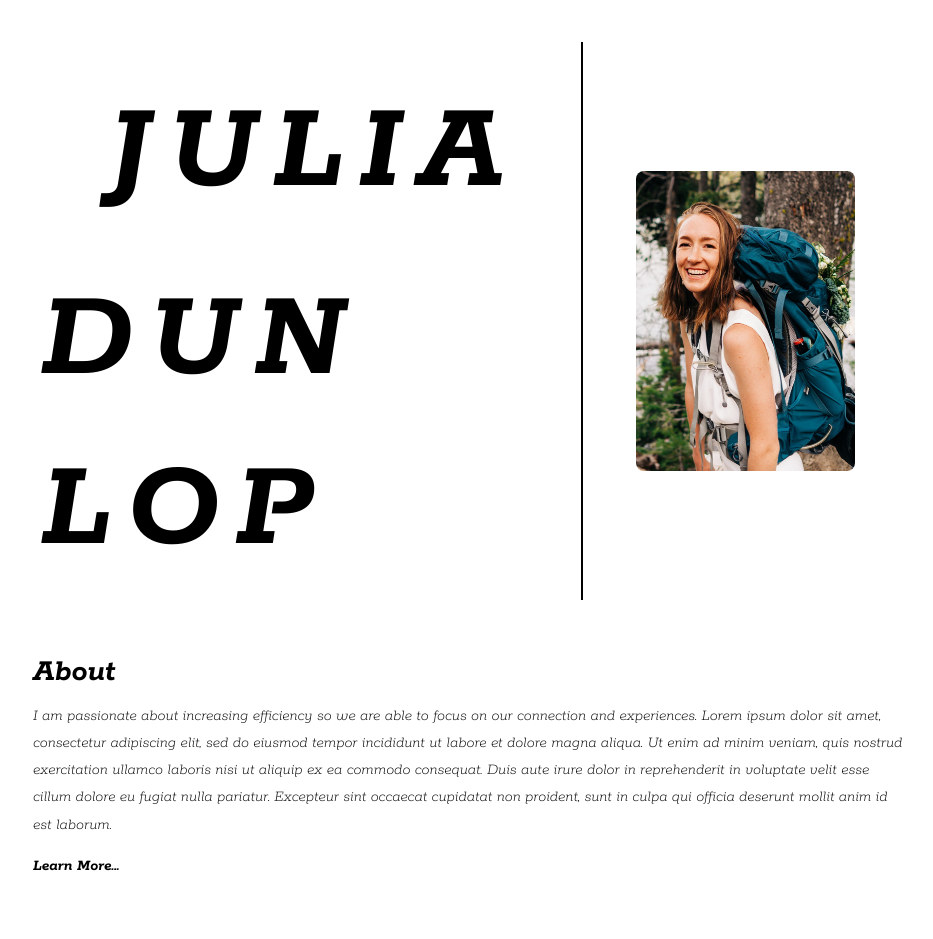
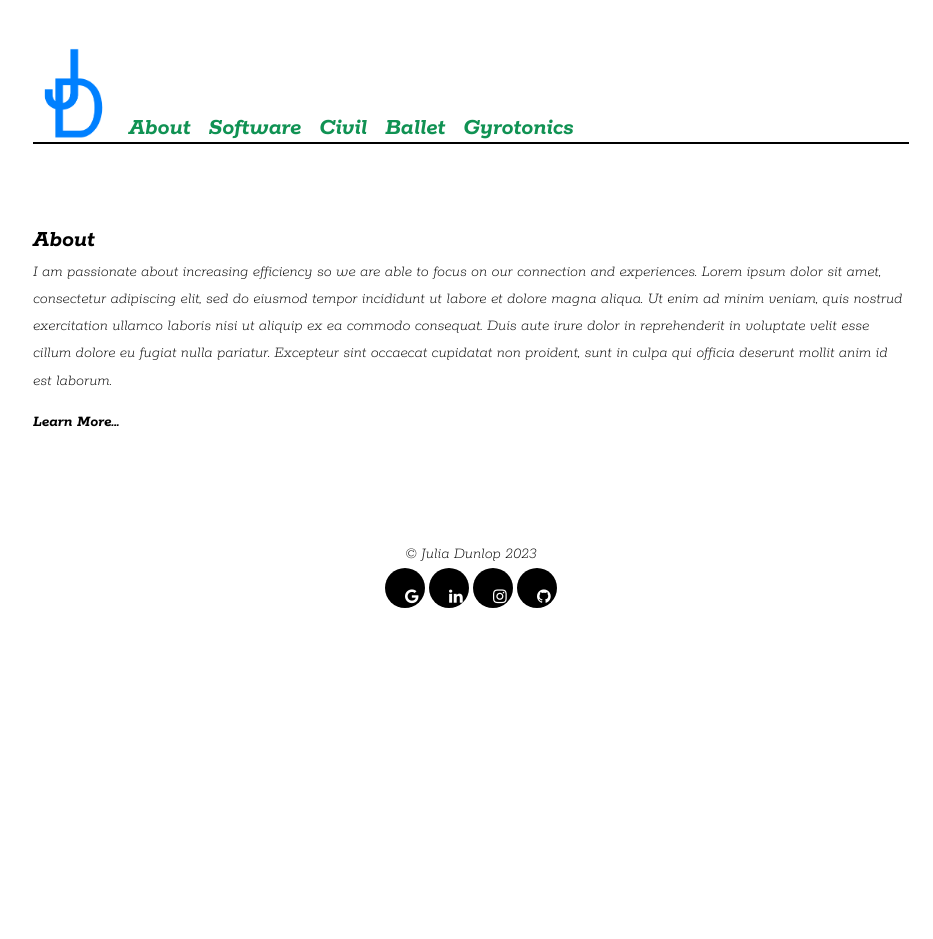
Before and after one commit to juliadunlop/mysite, a React (Create React App) app: page /#/learnmore in a window 1280 px wide. Before the commit this address led to /. Shown: the top 939 px of the page, without its empty margins (169-1102 px from the left). After the commit the page ends 832 px from the top, so only its background shows below. Built offline with nearby package versions, Linux system fonts and the light colour scheme.

Commit message:
changed to hashrouter

```diff
--- a/src/components/App.jsx
+++ b/src/components/App.jsx
@@ -1,5 +1,5 @@
 import React from "react";
-import { BrowserRouter as Router, Routes, Route } from 'react-router-dom';
+import { HashRouter as Router, Routes, Route } from 'react-router-dom';
 import Footer from "./Footer";
 import LearnMore from "./LearnMore";
 import Home from "./Home";
@@ -10,7 +10,7 @@ import Civil from "./Civil";
 import Gyrotonics from "./Gyrotonics";
 
 function App() {
-  return <Router>
+  return <Router basename = '/'>
     <Routes>
         <Route exact path='/' element={<Home />} />
         <Route element={<Layout />}>
--- a/src/components/CustomAboutTab.jsx
+++ b/src/components/CustomAboutTab.jsx
@@ -31,7 +31,7 @@ export default function CustomAboutTab() {
                         <p><a class = "link" href="https://www.ubc.ca" target="_blank" rel="noopener noreferrer" onMouseMove={(ev)=> handleMouseMove(ev)} style={{left:MousePosition.left , top: MousePosition.top}}>Rigging {/*<iframe src="https://www.google.com/" onMouseMove={(ev)=> handleMouseMove(ev)} style={{left:MousePosition.left , top: MousePosition.top}}></iframe>*/}</a> - Optimized pick points for Mass Timber construction - Language: C++</p>
                         <p><a class = "link" href="https://www.ubc.ca" target="_blank" rel="noopener noreferrer" onMouseMove={(ev)=> handleMouseMove(ev)} style={{left:MousePosition.left , top: MousePosition.top}}>Shop Drawing Parser {/*<iframe src="https://www.google.com/" onMouseMove={(ev)=> handleMouseMove(ev)} style={{left:MousePosition.left , top: MousePosition.top}}></iframe>*/}</a> - Extracting key panel characteristics - Language: Python</p>
                         <br></br>
-                        <h4 class="resume"><a href="/software" id="software">Learn More...</a></h4>
+                        <h4 class="resume"><a href="#/software" id="software">Learn More...</a></h4>
                 </TabPanel>
                 <TabPanel>
                         <h2>Education</h2>
@@ -42,7 +42,7 @@ export default function CustomAboutTab() {
                         <p><a class = "link" href="https://www.smartlam.com/" target="_blank" rel="noopener noreferrer" onMouseMove={(ev)=> handleMouseMove(ev)} style={{left:MousePosition.left , top: MousePosition.top}}>Smartlam {/*<iframe src="https://www.google.com" onMouseMove={(ev)=> handleMouseMove(ev)} style={{left:MousePosition.left , top: MousePosition.top}}></iframe>*/}</a> - Project Engineer</p>
                         <p><a class = "link" href="https://www.eclipse-engineering.com/" target="_blank" rel="noopener noreferrer" onMouseMove={(ev)=> handleMouseMove(ev)} style={{left:MousePosition.left , top: MousePosition.top}}>Eclipse Engineering {/*<iframe src="https://www.google.com" onMouseMove={(ev)=> handleMouseMove(ev)} style={{left:MousePosition.left , top: MousePosition.top}}></iframe>*/}</a> - CLT Team Lead, Project Manager, Project Engineer</p>
                         <br></br>
-                        <h4 class="resume"><a href="/civil" id="civil">Learn More...</a></h4>
+                        <h4 class="resume"><a href="#/civil" id="civil">Learn More...</a></h4>
                 </TabPanel>
                 <TabPanel>
                         <h2>Training</h2>
@@ -57,13 +57,13 @@ export default function CustomAboutTab() {
                         <p><a class = "link" href="https://www.echodance.com/" target="_blank" rel="noopener noreferrer" onMouseMove={(ev)=> handleMouseMove(ev)} style={{left:MousePosition.left , top: MousePosition.top}}>Echo School of Dance {/*<iframe src="https://www.google.com" onMouseMove={(ev)=> handleMouseMove(ev)} style={{left:MousePosition.left , top: MousePosition.top}}></iframe>*/}</a> - Upper Level Technique and Repertoire</p>
                         <p><a class = "link" href="https://www.westernballet.org/" target="_blank" rel="noopener noreferrer" onMouseMove={(ev)=> handleMouseMove(ev)} style={{left:MousePosition.left , top: MousePosition.top}}>Western Ballet {/*<iframe src="https://www.google.com" onMouseMove={(ev)=> handleMouseMove(ev)} style={{left:MousePosition.left , top: MousePosition.top}}></iframe>*/}</a> - Adult Beginning Ballet</p>
                         <br></br>
-                        <h4 class="resume"><a href="/ballet" id="ballet">Learn More...</a></h4>
+                        <h4 class="resume"><a href="#/ballet" id="ballet">Learn More...</a></h4>
                 </TabPanel>
                 <TabPanel>
                         <h2>Training</h2>
                         <p><a class = "link" href="https://www.gyrotonic.com/teacher-training/gyrotonic-level-1/" target="_blank" rel="noopener noreferrer" onMouseMove={(ev)=> handleMouseMove(ev)} style={{left:MousePosition.left , top: MousePosition.top}}>Foundations Pre-Training {/*<iframe src="https://www.google.com" onMouseMove={(ev)=> handleMouseMove(ev)} style={{left:MousePosition.left , top: MousePosition.top}}></iframe>*/}</a> - Urban Body San Jose</p>
                         <br></br>
-                        <h4 class="resume"><a href="/gyrotonics" id="gyrotonics">Learn More...</a></h4>
+                        <h4 class="resume"><a href="#/gyrotonics" id="gyrotonics">Learn More...</a></h4>
                 </TabPanel>
                 </div>
             </Tabs>
--- a/src/components/Header.jsx
+++ b/src/components/Header.jsx
@@ -2,17 +2,17 @@ import React from "react";
 
 function Header() {
     return (
-    <div class="box">
-        <div class = "navbar">
-            <a href="/" class="navtab"><img class="navtabimg" src={require('./images/jd.png')}></img></a>
-            <a href="/learnmore" class="navtab">About</a>
-            <a href="/software" class="navtab">Software</a>
-            <a href="/civil" class="navtab">Civil</a>
-            <a href="/ballet" class="navtab">Ballet</a>
-            <a href="/gyrotonics"class="navtab">Gyrotonics</a>
+        <div class="box">
+            <div class = "navbar">
+                <a href="/" class="navtab"><img class="navtabimg" src={require('./images/jd.png')}></img></a>
+                <a href="#/learnmore" class="navtab">About</a>
+                <a href="#/software" class="navtab">Software</a>
+                <a href="#/civil" class="navtab">Civil</a>
+                <a href="#/ballet" class="navtab">Ballet</a>
+                <a href="#/gyrotonics"class="navtab">Gyrotonics</a>
+            </div>
+            <div class = "topline"></div>
         </div>
-        <div class = "topline"></div>
-    </div>
 
     )
 }
--- a/src/components/Home.jsx
+++ b/src/components/Home.jsx
@@ -42,7 +42,7 @@ function Home() {
             <h1>About</h1>
             <p>I am passionate about increasing efficiency so we are able to focus on our connection and experiences. Lorem ipsum dolor sit amet, consectetur adipiscing elit, sed do eiusmod tempor incididunt ut labore et dolore magna aliqua. Ut enim ad minim veniam, quis nostrud exercitation ullamco laboris nisi ut aliquip ex ea commodo consequat. Duis aute irure dolor in reprehenderit in voluptate velit esse cillum dolore eu fugiat nulla pariatur. Excepteur sint occaecat cupidatat non proident, sunt in culpa qui officia deserunt mollit anim id est laborum.</p>
             <br></br>
-            <h4 class="resume"><a href="/learnmore">Learn More...</a></h4>
+            <h4 class="resume"><a href="#/learnmore">Learn More...</a></h4>
         </div>
         <br></br>
         <br></br>
```
